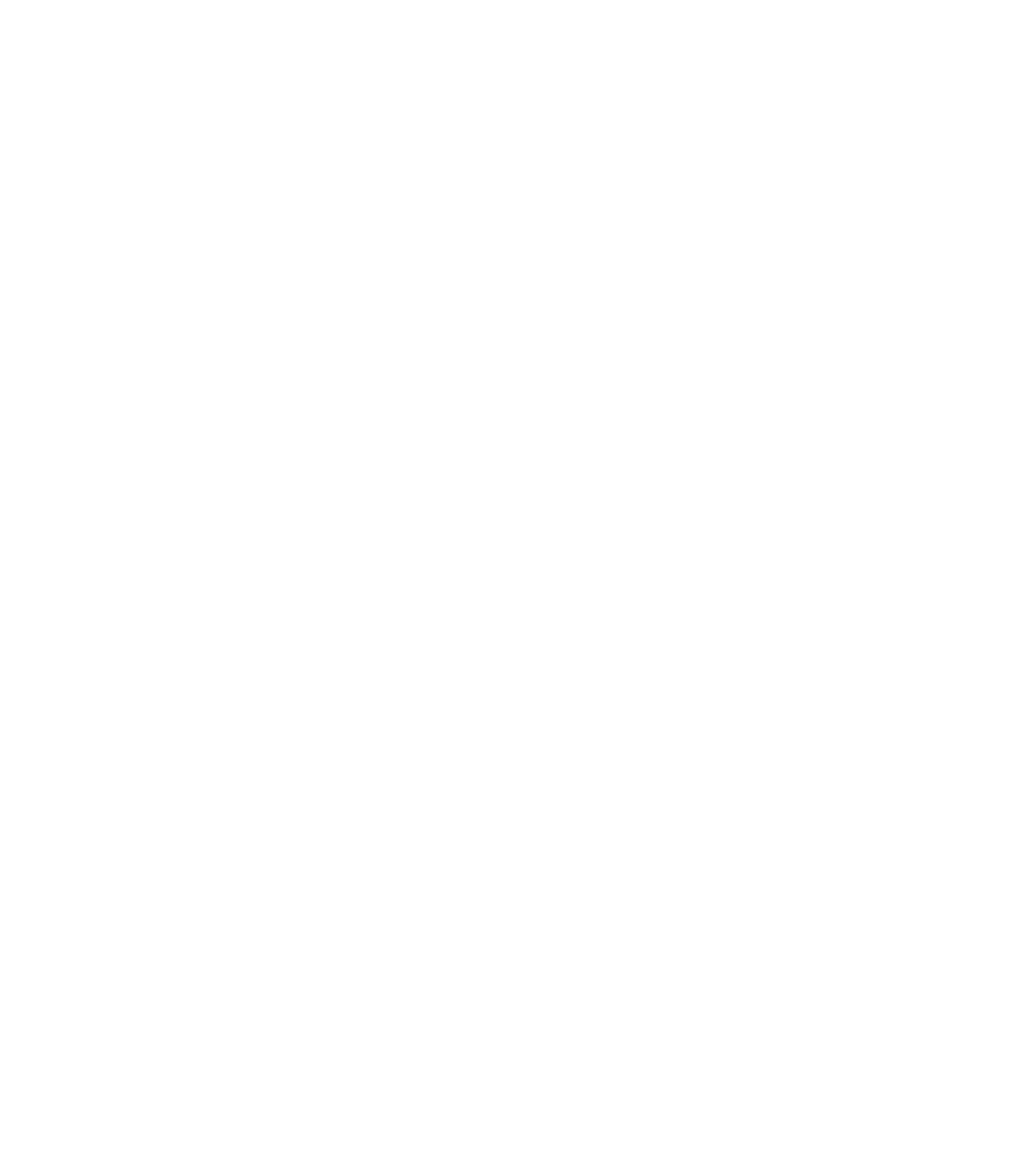
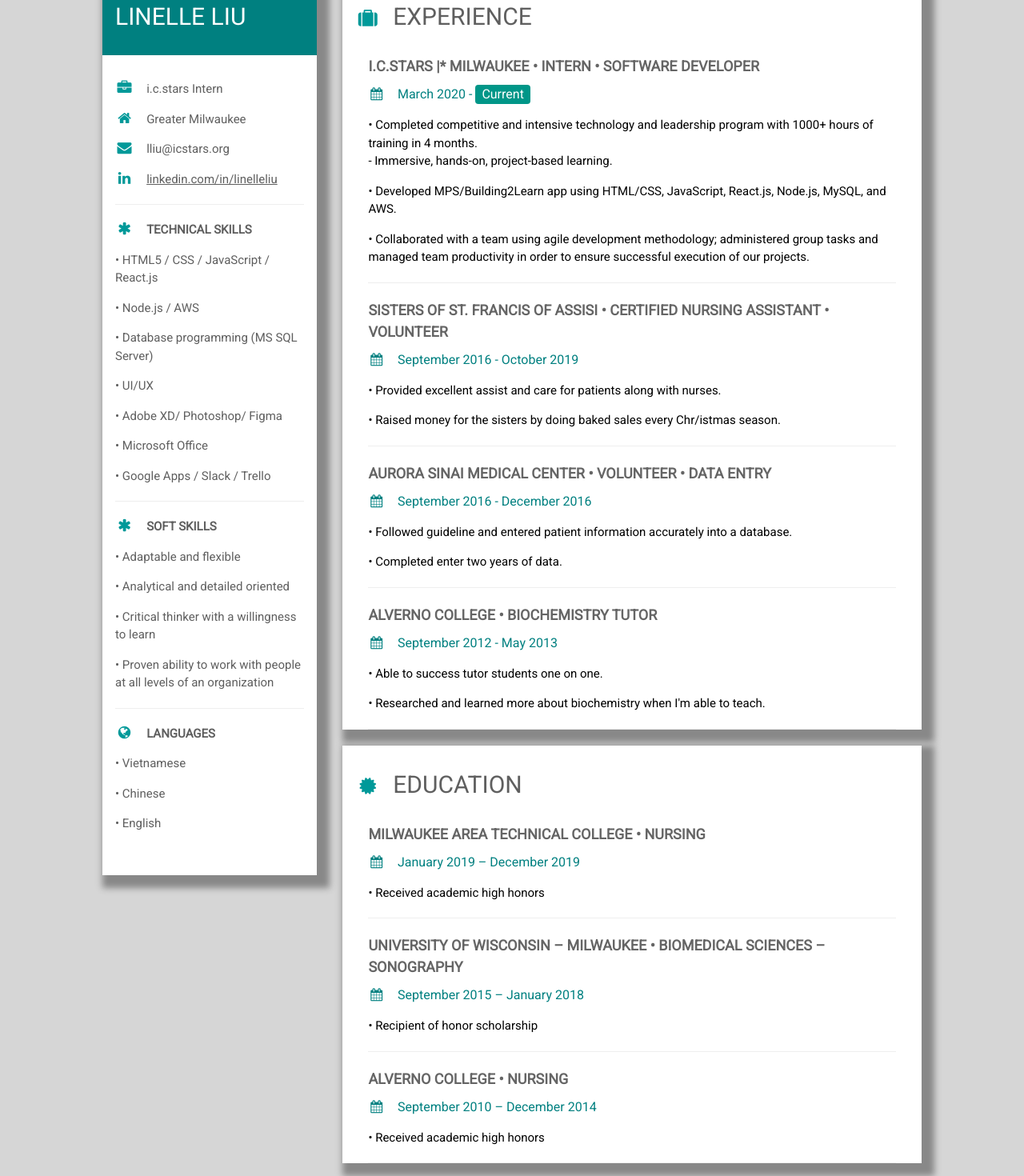
Before and after one commit to linelleliu/reactresume, a React (Create React App) app: page / in a window 1280 px wide. Shown: the part 60-1530 px from the top of the page at 80% size. Before the commit the page ends 800 px from the top, so only its background shows below. Built offline with nearby package versions, Linux system fonts and the light colour scheme.

Commit message:
edit contents and styling

```diff
--- a/public/index.html
+++ b/public/index.html
@@ -10,6 +10,9 @@
       content="Web site created using create-react-app"
     />
     <link rel="apple-touch-icon" href="%PUBLIC_URL%/logo192.png" />
+<link rel="stylesheet" href="https://www.w3schools.com/w3css/4/w3.css">
+<link rel='stylesheet' href='https://fonts.googleapis.com/css?family=Roboto'>
+<link rel="stylesheet" href="https://cdnjs.cloudflare.com/ajax/libs/font-awesome/4.7.0/css/font-awesome.min.css">
     <!--
       manifest.json provides metadata used when your web app is installed on a
       user's mobile device or desktop. See https://developers.google.com/web/fundamentals/web-app-manifest/
--- a/src/App.css
+++ b/src/App.css
@@ -1,38 +1,88 @@
-.App {
-  text-align: center;
+html,body,h1,h2,h3,h4,h5,h6, .name {
+  font-family: "Roboto", sans-serif
 }
 
-.App-logo {
-  height: 40vmin;
-  pointer-events: none;
+body {
+  background-color: rgb(214, 214, 214);
 }
 
-@media (prefers-reduced-motion: no-preference) {
-  .App-logo {
-    animation: App-logo-spin infinite 20s linear;
-  }
+.backgroundColor {
+  background-color: white;
 }
 
-.App-header {
-  background-color: #282c34;
-  min-height: 100vh;
+.pageContainer {
+  position: relative;
+  margin: 0 auto;
+  width: 85%;
+  padding: 16px;
+}
+
+.container {
+  padding-right: 16px;
+  padding-left: 16px;
+  padding-top: 16px;
+}
+
+.container1 {
+  padding-right: 16px;
+  padding-left: 16px;
+
+}
+
+.columns {
+  margin-right: 16px;
+  color: rgb(0, 153, 153);
+  font-size: large;
+}
+
+.card {
+  box-shadow: 8px 8px 8px 8px #888888;
+}
+
+.extraLargeFont {
+  font-size: x-large;
+}
+
+.experienceTitle {
+  opacity: .6;
+}
+
+.grid {
   display: flex;
-  flex-direction: column;
-  align-items: center;
-  justify-content: center;
-  font-size: calc(10px + 2vmin);
+}
+
+.leftGrid, .rightGrid {
+  padding: 16px
+}
+
+.name {
+  padding: 16px;
+  background-color: teal;
+  color: white;
+
+}
+
+.skillTitle {
+  color: rgb(95, 95, 95);
+  padding-bottom: 16px;
+}
+
+.textTeal {
+  color: teal
+}
+
+.footer {
+  background-color: teal;
+  text-align: center;
   color: white;
 }
 
-.App-link {
-  color: #61dafb;
-}
+/* @media only screen and (min-width: 1000px) {
+  .pageContainer {
+      position: relative;
+      margin: 16px;
+      width: 1000px;
+      padding: 16px;
+  }
 
-@keyframes App-logo-spin {
-  from {
-    transform: rotate(0deg);
-  }
-  to {
-    transform: rotate(360deg);
-  }
-}
+} */
--- a/src/App.js
+++ b/src/App.js
@@ -4,6 +4,128 @@
 function App() {
   return (
     <div className="App">
+      {/* <!DOCTYPE html>
+<html>
+<title>Linelle Liu's Resume</title>
+<meta charset="UTF-8">
+<meta name="viewport" content="width=device-width, initial-scale=1">
+<link rel="stylesheet" hr/ef="https://www.w3schools.com/w3css/4/w3.css">
+<link rel='stylesheet' hr/ef='https://fonts.googleapis.com/css?family=Roboto'>
+<link rel="stylesheet" hr/ef="https://cdnjs.cloudflare.com/ajax/libs/font-awesome/4.7.0/css/font-awesome.min.css">
+<link rel="stylesheet" hr/ef="style.css"> */}
+
+
+
+          <div class="pageContainer">
+            <div class="grid">
+              <div class="leftGrid">
+
+                <div class="backgroundColor skillTitle card">
+                  <div class="name">
+                      <h2>LINELLE LIU</h2>
+                  </div>
+
+                  <div class="container">
+                    <p><i class="fa fa-briefcase fa-fw columns"></i>i.c.stars Intern</p>
+                    <p><i class="fa fa-home fa-fw columns"></i>Greater Milwaukee</p>
+                    <p><i class="fa fa-envelope fa-fw columns"></i>lliu@icstars.org</p>
+                    <p><i class="fa fa-linkedin fa-fw columns"></i><a href="https://www.linkedin.com/in/linelleliu/">linkedin.com/in/linelleliu</a></p>
+                    <hr/>
+
+                    <p class="largeFont"><b><i class="fa fa-asterisk fa-fw columns"></i>TECHNICAL SKILLS</b></p>
+                    <p>•	HTML5 / CSS / JavaScript / React.js</p>
+                    <p>•	Node.js / AWS </p>
+                    <p>•	Database programming (MS SQL Server)</p>
+                    <p>•	UI/UX </p>
+                    <p>•	Adobe XD/ Photoshop/ Figma</p>
+                    <p>•	Microsoft Office</p>
+                    <p>•	Google Apps / Slack / Trello</p>
+                    <hr/>
+
+                    <p class="largeFont"><b><i class="fa fa-asterisk fa-fw columns"></i>SOFT SKILLS</b></p>
+                    <p>•	Adaptable and flexible</p>
+                    <p>•	Analytical and detailed oriented</p>
+                    <p>•	Critical thinker with a willingness to learn</p>
+                    <p>•	Proven ability to work with people at all levels of an organization</p>
+                    <hr/>
+
+                    <p class="largeFont"><b><i class="fa fa-globe fa-fw columns"></i>LANGUAGES</b></p>
+                    <p>•	Vietnamese </p>
+                    <p>•	Chinese</p>
+                    <p>•	English</p>
+                    <br/>
+                  </div>
+                </div>
+                <br/>
+              </div>
+
+
+              <div class="rightGrid">
+
+                <div class="container card backgroundColor">
+                  <h2 class="skillTitle"><i class="fa fa-suitcase fa-fw columns extraLargeFont"></i>EXPERIENCE</h2>
+                  <div class="container1">
+                    <h5 class="experienceTitle"><b>I.C.STARS |* MILWAUKEE • INTERN • SOFTWARE DEVELOPER</b></h5>
+                    <h6 class="textTeal"><i class="fa fa-calendar fa-fw w3-margin-right"></i>March 2020 - <span class="w3-tag w3-teal w3-round">Current</span></h6>
+                    <p>•	Completed competitive and intensive technology and leadership program with 1000+ hours of training in 4 months.<br/>
+                        -	Immersive, hands-on, project-based learning.</p>
+                    <p>•	Developed MPS/Building2Learn app using HTML/CSS, JavaScript, React.js, Node.js, MySQL, and AWS.</p>
+                    <p>•	Collaborated with a team using agile development methodology; administered group tasks and managed team productivity in order to ensure successful execution of our projects.</p>
+                    <hr/>
+                  </div>
+                  <div class="container1">
+                    <h5 class="experienceTitle"><b>SISTERS OF ST. FRANCIS OF ASSISI • CERTIFIED NURSING ASSISTANT • VOLUNTEER</b></h5>
+                    <h6 class="textTeal"><i class="fa fa-calendar fa-fw w3-margin-right"></i>September 2016 - October 2019</h6>
+                    <p>•	Provided excellent assist and care for patients along with nurses.</p>
+                    <p>•	Raised money for the sisters by doing baked sales every Chr/istmas season.</p>
+                    <hr/>
+                  </div>
+                  <div class="container1">
+                    <h5 class="experienceTitle"><b>AURORA SINAI MEDICAL CENTER • VOLUNTEER • DATA ENTRY</b></h5>
+                    <h6 class="textTeal"><i class="fa fa-calendar fa-fw w3-margin-right"></i>September 2016 - December 2016</h6>
+                    <p>•	Followed guideline and entered patient information accurately into a database.</p>
+                    <p>•	Completed enter two years of data.</p>
+                    <hr/>
+                  </div>
+                  <div class="container1">
+                    <h5 class="experienceTitle"><b>ALVERNO COLLEGE • BIOCHEMISTRY TUTOR</b></h5>
+                    <h6 class="textTeal"><i class="fa fa-calendar fa-fw w3-margin-right"></i>September 2012 - May 2013</h6>
+                    <p>•	Able to success tutor students one on one.</p>
+                    <p>•	Researched and learned more about biochemistry when I'm able to teach.</p>
+                    <hr/>
+                  </div>
+                </div>
+
+                <div class="container card backgroundColor">
+                  <h2 class="skillTitle"><i class="fa fa-certificate fa-fw columns extraLargeFont"></i>EDUCATION</h2>
+                  <div class="container1">
+                    <h5 class="experienceTitle"><b>MILWAUKEE AREA TECHNICAL COLLEGE • NURSING</b></h5>
+                    <h6 class="textTeal"><i class="fa fa-calendar fa-fw w3-margin-right"></i>January 2019 – December 2019</h6>
+                    <p>•	Received academic high honors</p>
+                    <hr/>
+                  </div>
+                  <div class="container1">
+                    <h5 class="experienceTitle"><b>UNIVERSITY OF WISCONSIN – MILWAUKEE • BIOMEDICAL SCIENCES – SONOGRAPHY</b></h5>
+                    <h6 class="textTeal"><i class="fa fa-calendar fa-fw w3-margin-right"></i>September 2015 – January 2018</h6>
+                    <p>•	Recipient of honor scholarship</p>
+                    <hr/>
+                  </div>
+                  <div class="container1">
+                    <h5 class="experienceTitle"><b>ALVERNO COLLEGE • NURSING</b></h5>
+                    <h6 class="textTeal"><i class="fa fa-calendar fa-fw w3-margin-right"></i>September 2010 – December 2014</h6>
+                    <p>•	Received academic high honors</p>
+                    <hr/>
+                  </div>
+                </div>
+
+              </div>
+            </div>
+          </div>
+
+          <footer class="container footer">
+            <p>Thank You</p>
+          </footer>
+
 
     </div>
   );
```
